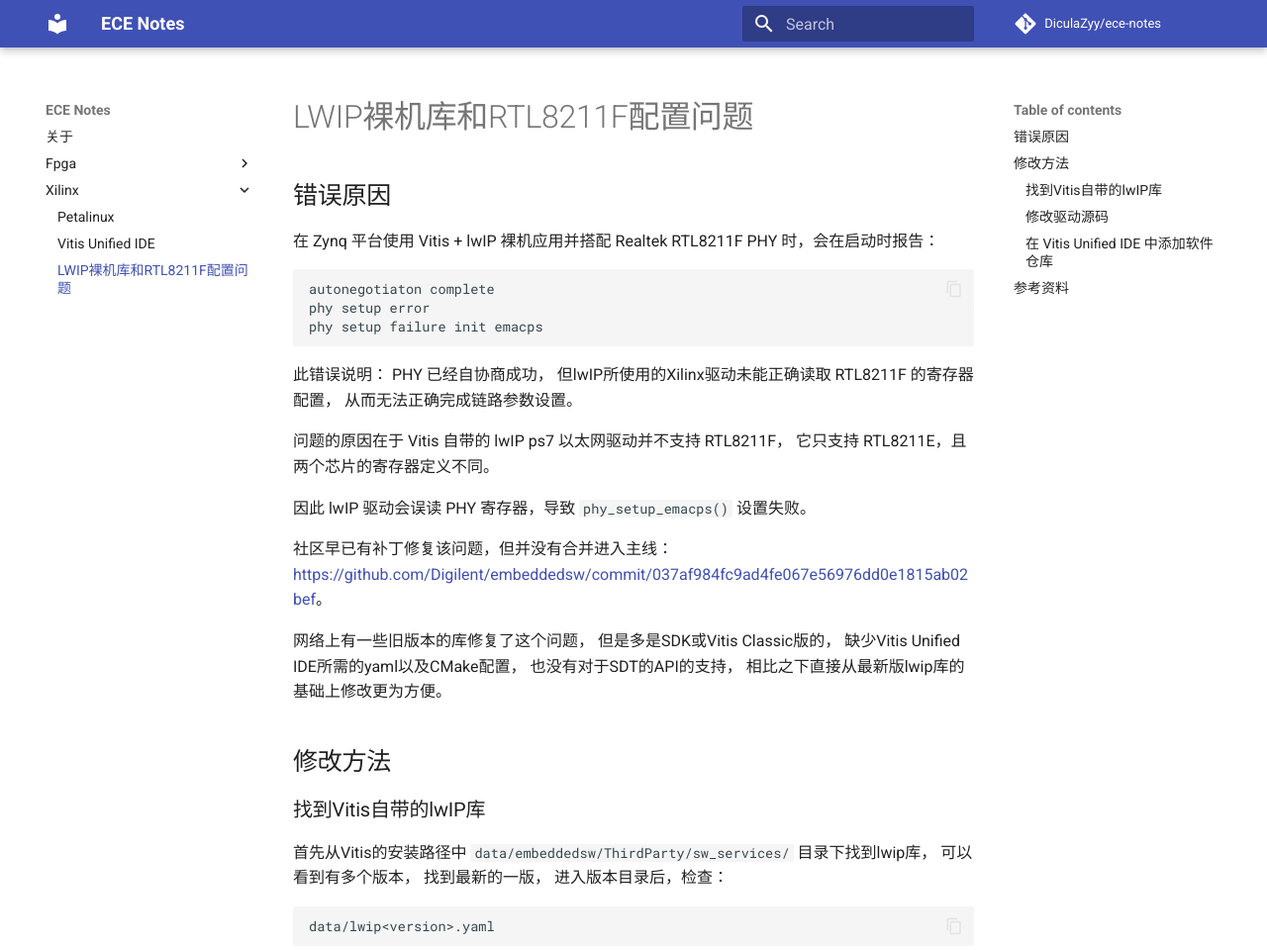
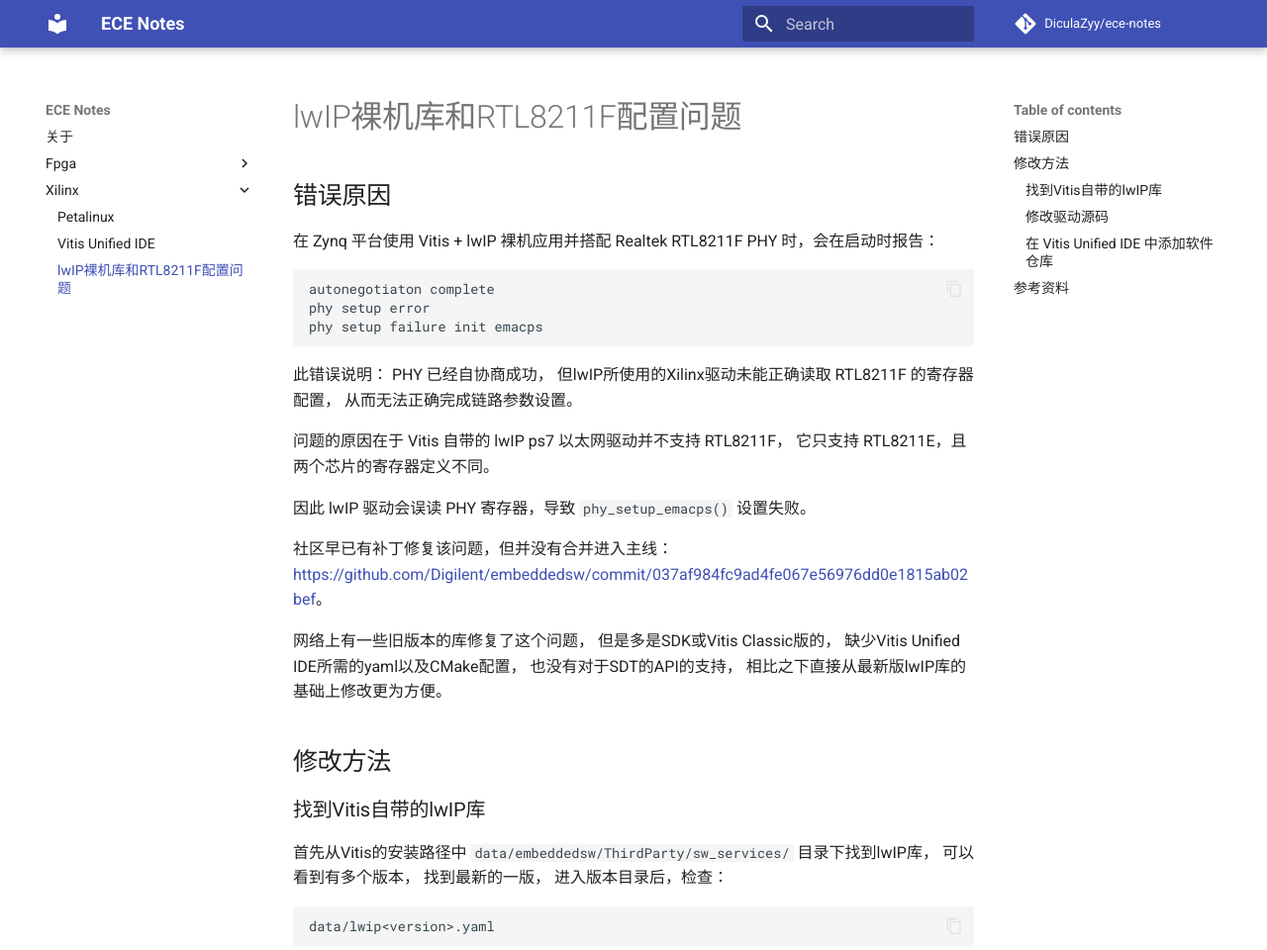
Before and after one commit to DiculaZyy/ece-notes, an MkDocs documentation site: the page built from docs/xilinx/rtl8211f_lwip.md, in a window 1280 px wide and 1400 px high. Shown: the top 960 px of the window at 99% size. Built offline with MkDocs 1.6.1 and Material for MkDocs 9.7.7, drawn with Linux system fonts in a browser that asks for light colours; comment, search, counter and statistics services are not loaded; some of the changed text lies outside the part shown.

````diff
--- a/docs/xilinx/rtl8211f_lwip.md
+++ b/docs/xilinx/rtl8211f_lwip.md
@@ -1,4 +1,4 @@
-# LWIP裸机库和RTL8211F配置问题
+# lwIP裸机库和RTL8211F配置问题
 
 ## 错误原因
 
@@ -27,7 +27,7 @@ PHY 已经自协商成功，
 但是多是SDK或Vitis Classic版的，
 缺少Vitis Unified IDE所需的yaml以及CMake配置，
 也没有对于SDT的API的支持，
-相比之下直接从最新版lwip库的基础上修改更为方便。
+相比之下直接从最新版lwIP库的基础上修改更为方便。
 
 ## 修改方法
 
@@ -35,7 +35,7 @@ PHY 已经自协商成功，
 
 首先从Vitis的安装路径中
 `data/embeddedsw/ThirdParty/sw_services/`
-目录下找到lwip库，
+目录下找到lwIP库，
 可以看到有多个版本，
 找到最新的一版，
 进入版本目录后，检查：
@@ -87,9 +87,9 @@ Vitis → Embedded SW Repositories...
 ```
 
 添加软件仓库（修改后的库的上层目录）并Rescan，
-此时重新生成BSP可以看到lwip库有两个路径，
+此时重新生成BSP可以看到lwIP库有两个路径，
 选择本地仓库的路径即可。
-此时lwip已经被替换为修改后的版本，
+此时lwIP已经被替换为修改后的版本，
 构建完成即可正常驱动 RTL8211F。
 
 ## 参考资料
````
